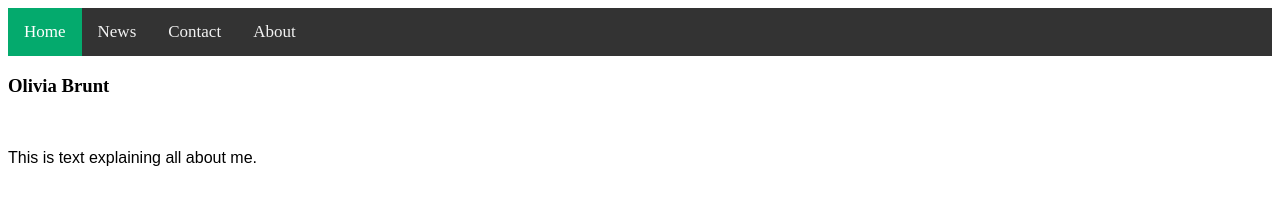
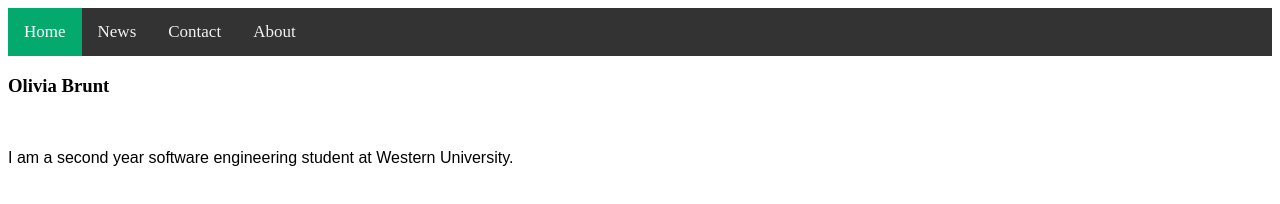
Before and after one commit to obrunt/Portfolio, a plain HTML site: page index.html in a window 1280 px wide. Drawn offline with Linux system fonts and the light colour scheme.

Commit message:
Update index.html

```diff
--- a/index.html
+++ b/index.html
@@ -18,7 +18,9 @@
 
 <h3>Olivia Brunt</h3>
 </br>
-<p class="aboutMe">This is text explaining all about me.</p>
+<p class="aboutMe">I am a second year software engineering student at <span class="lightPurple">Western University.</span></p>
+
+
 
 </body>
 </html>
```
